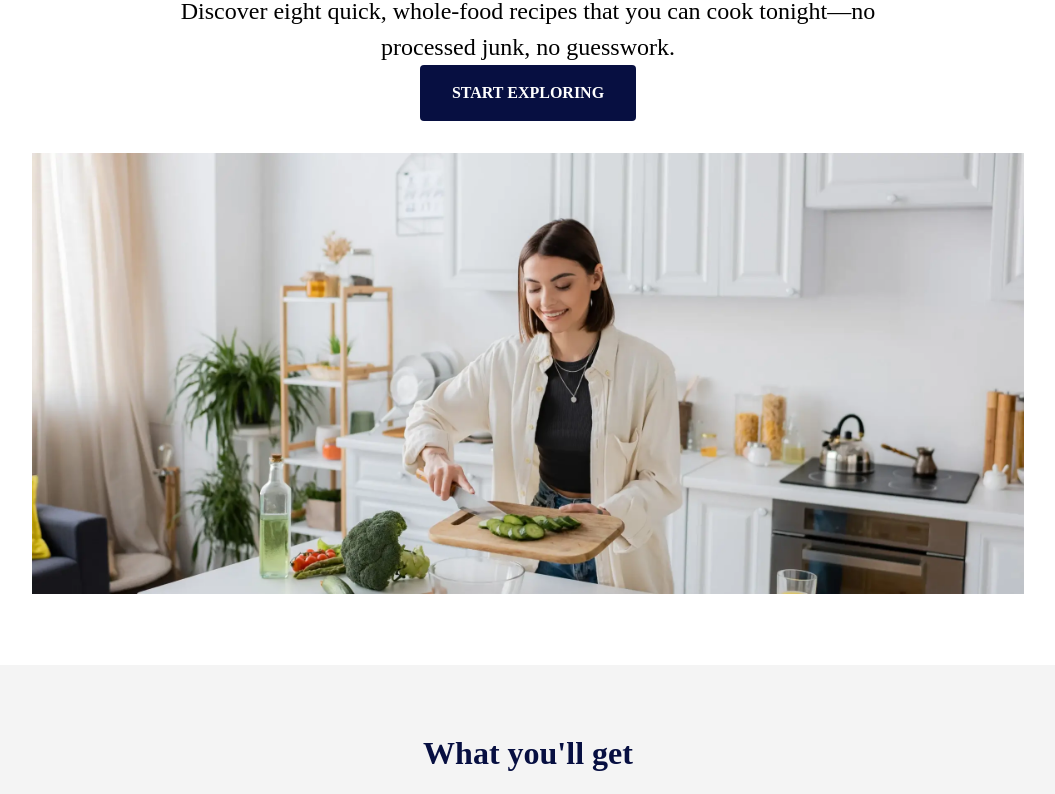
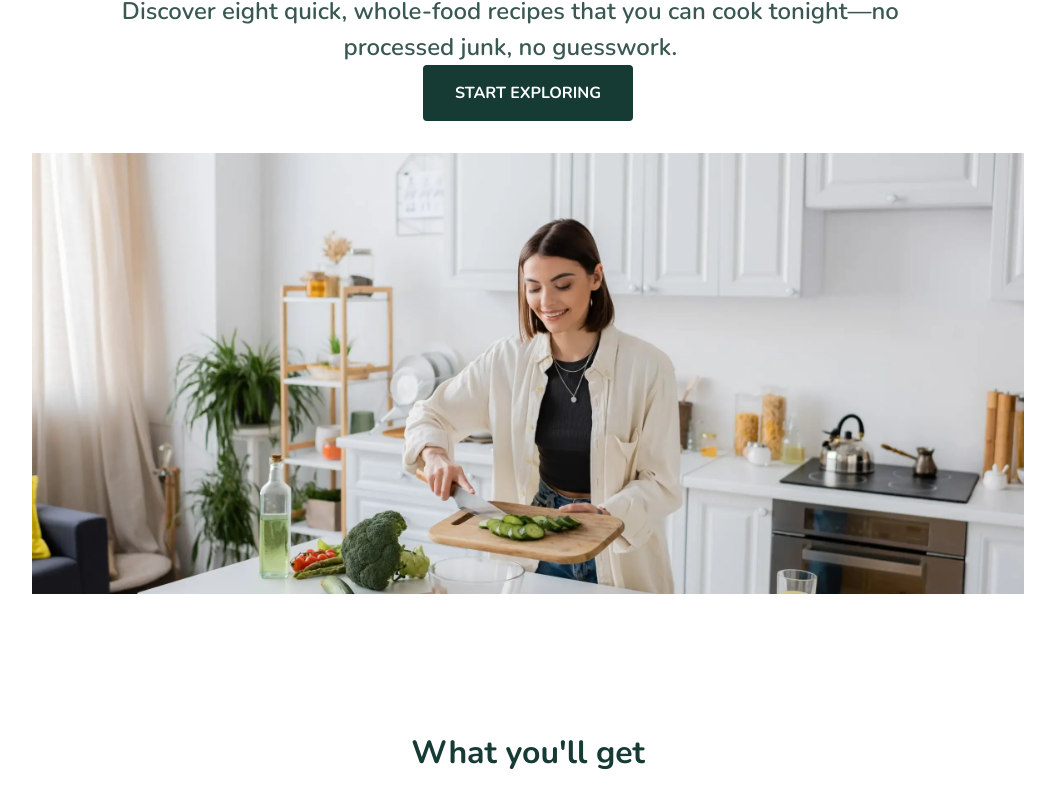
Before and after one commit to jkaps9/recipe-finder, a website built with webpack: page src/template.html in a window 1280 px wide. Shown: the part 363-1157 px from the top of the page, without its empty margins (112-1167 px from the left). Built offline with nearby package versions, Linux system fonts and the light colour scheme.

Commit message:
add theme colors

```diff
--- a/src/styles.css
+++ b/src/styles.css
@@ -4,18 +4,24 @@
   --section-max-width: 70rem;
 
   /* Colors */
-  --primary-color: #070f41;
-  --accent-color: #f2545b;
-  --white: #ffffff;
-  --black: #000000;
-  --light-gray: #f4f4f4;
-  --dark-gray: #1a1a1a;
+  --colors-neutral-900: #163a34;
+  --colors-neutral-800: #395852;
+  --colors-neutral-400: #d0dcd9;
+  --colors-neutral-200: #e9ede8;
+  --colors-neutral-100: #f6f5f1;
+
+  --colors-neutral-0: #ffffff;
+  --colors-orange-500: #fe9f6b;
+  --colors-teal-500: #49ac9b;
+
+  --primary-color: var(--colors-neutral-900);
+  --accent-color: var(--colors-orange-500);
 
   /* Text Colors */
   --header-text-color: var(--primary-color);
-  --header-text-color-light: var(--white);
-  --body-text-color: var(--black);
-  --body-text-color-light: var(--white);
+  --header-text-color-light: var(--colors-neutral-0);
+  --body-text-color: var(--colors-neutral-800);
+  --body-text-color-light: var(--colors-neutral-0);
 
   /* Shadows */
   --card-shadow: 0px 2px 8px rgba(0, 0, 0, 0.1);
@@ -35,6 +41,13 @@
 body {
   overflow-x: hidden;
   line-height: 1.5;
+  font-family:
+    "Nunito",
+    -apple-system,
+    BlinkMacSystemFont,
+    "Segoe UI",
+    system-ui,
+    sans-serif;
 }
 
 a {
@@ -138,7 +151,7 @@ button {
   font-family: "Nunito Sans";
   font-style: normal;
   font-weight: 500;
-  src: url("../fonts/nunito-sans-v18-latin-500.woff2") format("woff2"); /* Chrome 36+, Opera 23+, Firefox 39+, Safari 12+, iOS 10+ */
+  src: url("./assets/fonts/nunito-sans-v18-latin-500.woff2") format("woff2"); /* Chrome 36+, Opera 23+, Firefox 39+, Safari 12+, iOS 10+ */
 }
 /* nunito-sans-600 - latin */
 @font-face {
@@ -146,7 +159,7 @@ button {
   font-family: "Nunito Sans";
   font-style: normal;
   font-weight: 600;
-  src: url("../fonts/nunito-sans-v18-latin-600.woff2") format("woff2"); /* Chrome 36+, Opera 23+, Firefox 39+, Safari 12+, iOS 10+ */
+  src: url("./assets/fonts/nunito-sans-v18-latin-600.woff2") format("woff2"); /* Chrome 36+, Opera 23+, Firefox 39+, Safari 12+, iOS 10+ */
 }
 /* nunito-sans-700 - latin */
 @font-face {
@@ -154,7 +167,7 @@ button {
   font-family: "Nunito Sans";
   font-style: normal;
   font-weight: 700;
-  src: url("../fonts/nunito-sans-v18-latin-700.woff2") format("woff2"); /* Chrome 36+, Opera 23+, Firefox 39+, Safari 12+, iOS 10+ */
+  src: url("./assets/fonts/nunito-sans-v18-latin-700.woff2") format("woff2"); /* Chrome 36+, Opera 23+, Firefox 39+, Safari 12+, iOS 10+ */
 }
 
 /* ******************* */
@@ -374,7 +387,6 @@ a {
 
 #services {
   padding: 4rem 0;
-  background-color: var(--light-gray);
 }
 
 .services__title {
```
